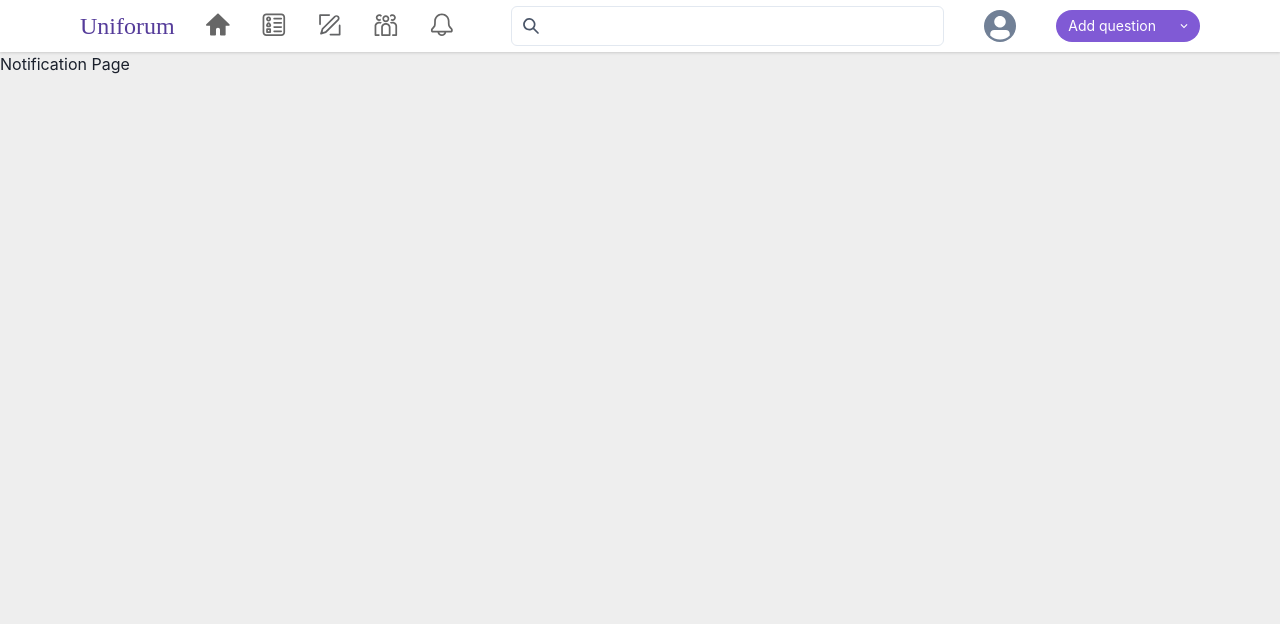
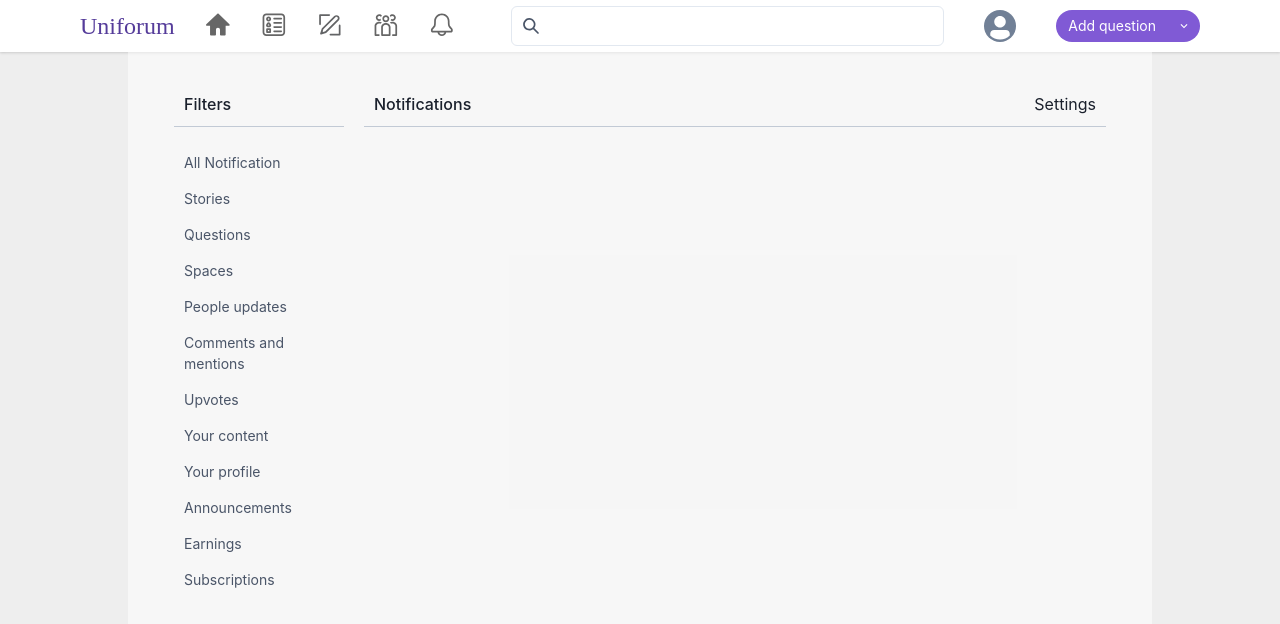
Before and after one commit to uddiptagogoi2000/Uniforum, a React (Vite) app: page /notifications in a window 1280 px wide. Shown: the top 624 px of the page. Built offline with nearby package versions, Linux system fonts and the light colour scheme; a web font is replaced by a local one.

Commit message:
notification section created

```diff
--- a/src/pages/NotificationPage.js
+++ b/src/pages/NotificationPage.js
@@ -1,5 +1,163 @@
+import {
+  Box,
+  Container,
+  Divider,
+  Flex,
+  List,
+  ListItem,
+  Stack,
+  Tab,
+  TabList,
+  TabPanel,
+  TabPanels,
+  Tabs,
+  Text,
+  UnorderedList,
+} from "@chakra-ui/react";
+
 const NotificationPage = () => {
-  return <h2>Notification Page</h2>
-}
+  const boxStyles = {
+    color: "gray.600",
+    pl: "10px",
+    ":hover": {
+      bg: "purple.300",
+    },
+  };
+  return (
+    <Box as="section" minH="100vh">
+      <Container maxW="5xl" bg="whiteAlpha.600">
+        <Flex p="30px">
+          <Box w="170px">
+            <Box p="10px">
+              <Text fontWeight="500">Filters</Text>
+            </Box>
+            <Divider borderColor="gray.400" />
+            <Box py="15px">
+              <List>
+                <ListItem
+                  borderRadius="md"
+                  py="5px"
+                  my="5px"
+                  sx={boxStyles}
+                  fontSize="sm"
+                >
+                  All Notification
+                </ListItem>{" "}
+                <ListItem
+                  borderRadius="md"
+                  py="5px"
+                  my="5px"
+                  sx={boxStyles}
+                  fontSize="sm"
+                >
+                  Stories
+                </ListItem>{" "}
+                <ListItem
+                  borderRadius="md"
+                  py="5px"
+                  my="5px"
+                  sx={boxStyles}
+                  fontSize="sm"
+                >
+                  Questions
+                </ListItem>{" "}
+                <ListItem
+                  borderRadius="md"
+                  py="5px"
+                  my="5px"
+                  sx={boxStyles}
+                  fontSize="sm"
+                >
+                  Spaces
+                </ListItem>{" "}
+                <ListItem
+                  borderRadius="md"
+                  py="5px"
+                  my="5px"
+                  sx={boxStyles}
+                  fontSize="sm"
+                >
+                  People updates
+                </ListItem>{" "}
+                <ListItem
+                  borderRadius="md"
+                  py="5px"
+                  my="5px"
+                  sx={boxStyles}
+                  fontSize="sm"
+                >
+                  Comments and mentions
+                </ListItem>{" "}
+                <ListItem
+                  borderRadius="md"
+                  py="5px"
+                  my="5px"
+                  sx={boxStyles}
+                  fontSize="sm"
+                >
+                  Upvotes
+                </ListItem>{" "}
+                <ListItem
+                  borderRadius="md"
+                  py="5px"
+                  my="5px"
+                  sx={boxStyles}
+                  fontSize="sm"
+                >
+                  Your content
+                </ListItem>{" "}
+                <ListItem
+                  borderRadius="md"
+                  py="5px"
+                  my="5px"
+                  sx={boxStyles}
+                  fontSize="sm"
+                >
+                  Your profile
+                </ListItem>{" "}
+                <ListItem
+                  borderRadius="md"
+                  py="5px"
+                  my="5px"
+                  sx={boxStyles}
+                  fontSize="sm"
+                >
+                  Announcements
+                </ListItem>{" "}
+                <ListItem
+                  borderRadius="md"
+                  py="5px"
+                  my="5px"
+                  sx={boxStyles}
+                  fontSize="sm"
+                >
+                  Earnings
+                </ListItem>{" "}
+                <ListItem
+                  borderRadius="md"
+                  py="5px"
+                  my="5px"
+                  sx={boxStyles}
+                  fontSize="sm"
+                >
+                  Subscriptions
+                </ListItem>
+              </List>
+            </Box>
+          </Box>
+          <Box flex="2" pl="20px">
+            <Box p="10px">
+              <Flex>
+                <Text fontWeight="500">Notifications</Text>
+                <Text ml="auto">Settings</Text>
+              </Flex>
+            </Box>
+            <Divider borderColor="gray.400" />
+          </Box>
+        </Flex>
+      </Container>
+    </Box>
+  );
+};
 
 export default NotificationPage;
```
